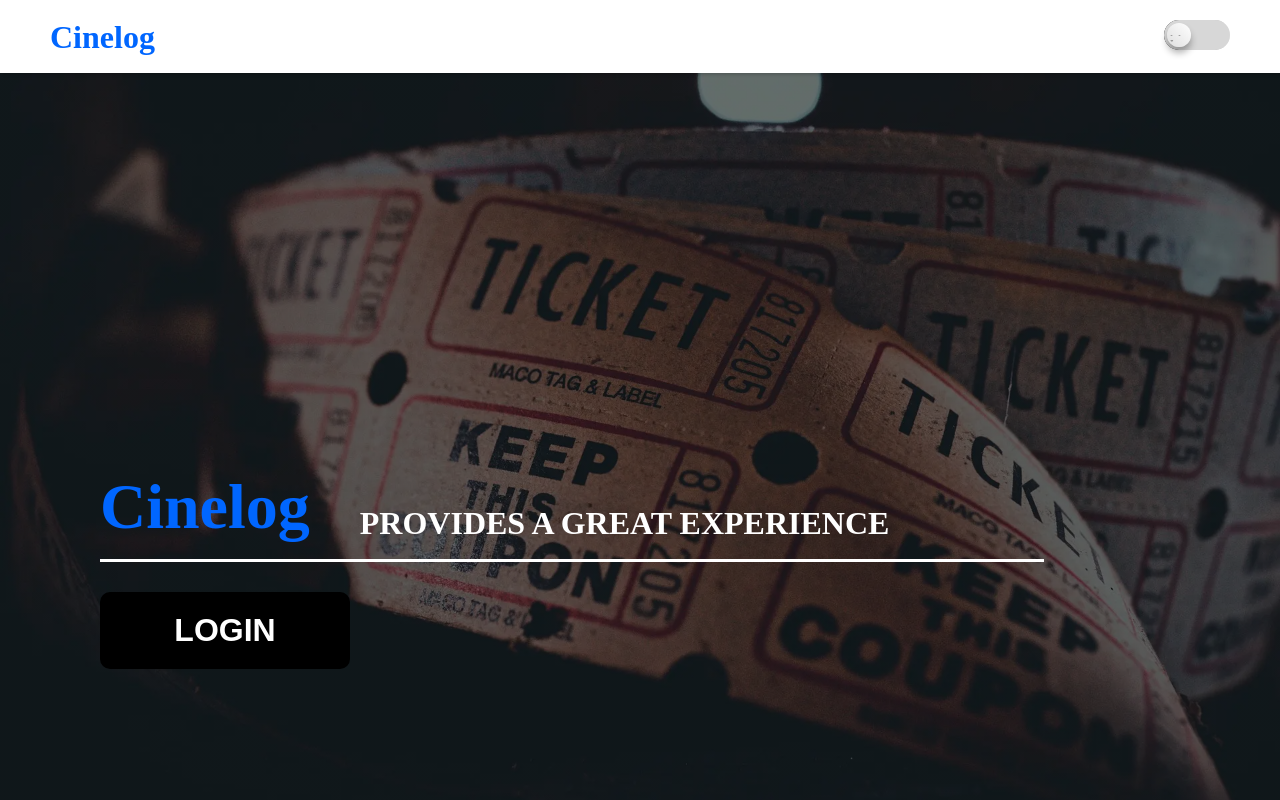
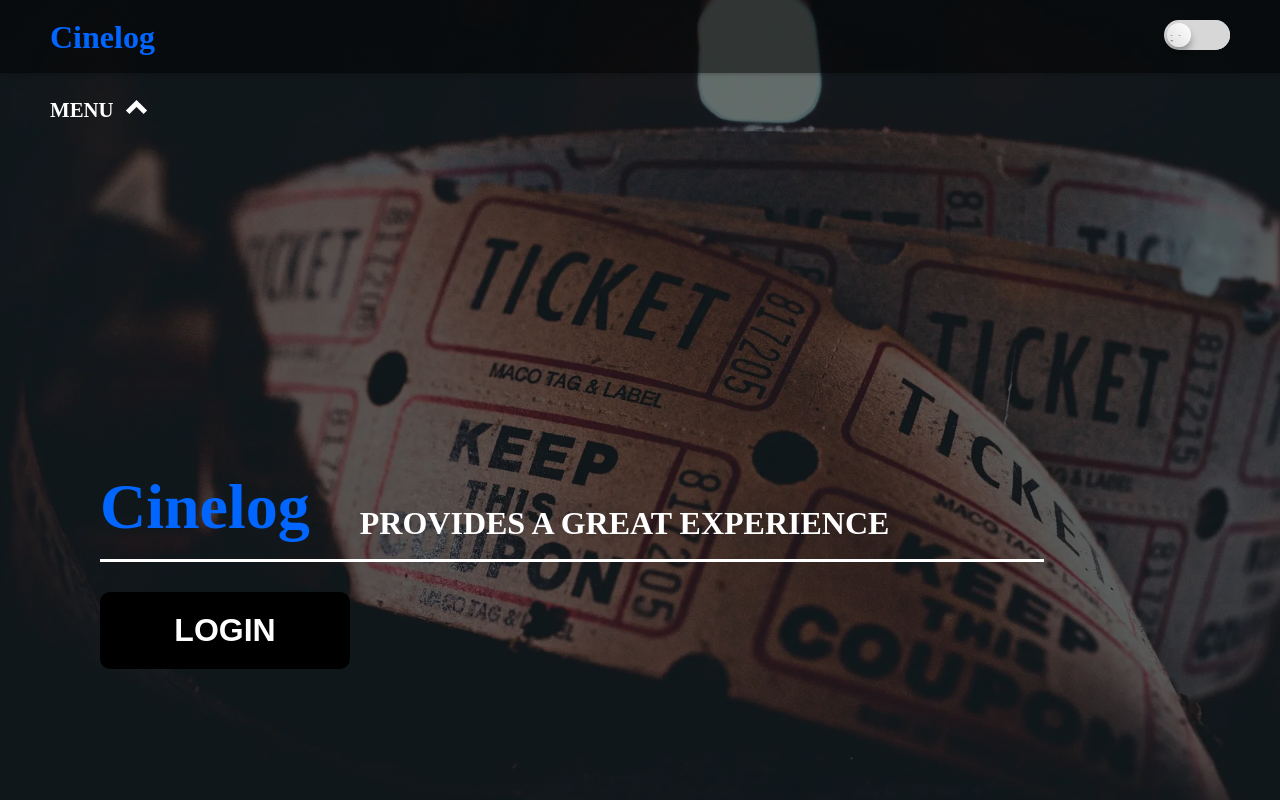
Before and after one commit to chanyoungcoding/Chans-movie, a React (Vite) app in the folder client/: page / in a window 1280 px wide. Built offline with nearby package versions, Linux system fonts and the light colour scheme.

Commit message:
navbar 수정

```diff
--- a/client/package.json
+++ b/client/package.json
@@ -13,6 +13,8 @@
   "dependencies": {
     "@tanstack/react-query": "^5.25.0",
     "axios": "^1.6.7",
+    "framer-motion": "^11.0.22",
+    "jotai": "^2.7.1",
     "moment": "^2.30.1",
     "react": "^18.2.0",
     "react-dom": "^18.2.0",
--- a/client/src/App.css
+++ b/client/src/App.css
@@ -7,6 +7,11 @@
 }
 
 .swiper-button-prev {
+  left: 30px !important;
+}
+
+.swiper-button-next {
+  right: 30px !important;
 }
 
 .swiper-button-next::after,
--- a/client/src/App.tsx
+++ b/client/src/App.tsx
@@ -1,5 +1,6 @@
 import { Route, Routes } from 'react-router-dom';
-import {Suspense, lazy, useEffect} from 'react'
+import {Suspense, lazy, useEffect} from 'react';
+import { Provider } from "jotai";
 
 import './App.css';
 
@@ -17,6 +18,7 @@ function App() {
 
   return (
     <Suspense fallback={<div>loading...</div>}>
+      <Provider>
         <Routes>
           <Route element={<Common/>}>
             <Route index element={<Main/>}/>
@@ -24,6 +26,7 @@ function App() {
             <Route path='/login' element={<Login/>}/>
           </Route>
         </Routes>
+      </Provider>
     </Suspense>
   )
 }
--- a/client/src/components/MovieBox.tsx
+++ b/client/src/components/MovieBox.tsx
@@ -72,7 +72,7 @@ const MovieBoxIntroBox = styled.div`
     align-items: center;
   }
   h1 {
-    font-size: 1.2rem;
+    font-size: 1.1rem;
     color: white;
     font-weight: bold;
   }
--- a/client/src/components/MovieContainer.tsx
+++ b/client/src/components/MovieContainer.tsx
@@ -30,32 +30,19 @@ const MovieContainer:React.FC<GenreData> = ({titleName = "오류"}) => {
       >
         <SwiperSlide>
           <GenreBox>
-          <MovieBox/>
-          <MovieBox/>
-          <MovieBox/>
-          <MovieBox/>
-          <MovieBox/>
-          <MovieBox/>
-          <MovieBox/>
-          <MovieBox/>
-          <MovieBox/>
+          {[...Array(6)].map((_, index) => (
+            <MovieBox key={index} />
+          ))}
           </GenreBox>
         </SwiperSlide>
 
         <SwiperSlide>
           <GenreBox>
-          <MovieBox/>
-          <MovieBox/>
-          <MovieBox/>
-          <MovieBox/>
-          <MovieBox/>
-          <MovieBox/>
-          <MovieBox/>
-          <MovieBox/>
-          <MovieBox/>
+          {[...Array(6)].map((_, index) => (
+            <MovieBox key={index} />
+          ))}
           </GenreBox>
         </SwiperSlide>
-
       </Swiper>
     </GenreContainer>
   )
--- a/client/src/components/Navbar.tsx
+++ b/client/src/components/Navbar.tsx
@@ -1,5 +1,84 @@
+import { useMemo, useState } from "react";
 import { useNavigate } from "react-router-dom"
+import { motion } from "framer-motion";
 import styled from "styled-components"
+
+
+const variants = {
+  open: { rotate: 45 },
+  closed: { rotate: 225 }
+}
+
+const container = {
+  hidden: { scale: 0 },
+  visible: {
+    scale: 1,
+    transition: {
+      delayChildren: 0.3,
+      staggerChildren: 0.2
+    }
+  }
+}
+
+const item = {
+  hidden: {opacity: 0, y: 20},
+  visible: {
+    opacity: 1,
+    y: 0
+  }
+}
+
+const Navbar = () => {
+  const navigate = useNavigate();
+  const onClickGoHome = () => {
+    navigate("/");
+  }
+
+  const [isOpen, setIsOpen] = useState(false);
+
+  const menuList = useMemo(() => [
+    { title: "애니메이션", link: "/animation" },
+    { title: "아시아영화", link: "/animation" },
+    { title: "애니메이션", link: "/animation" },
+    { title: "아시아영화", link: "/animation" },
+  ], []);
+
+  return (
+    <NavbarContainer>
+      <h1 onClick={onClickGoHome}>Cinelog</h1>
+      <div className="checkbox-wrapper-5">
+        <div className="check">
+          <input id="check-5" type="checkbox"/>
+          <label htmlFor="check-5"></label>
+        </div>
+      </div>
+      <MenuContainer>
+        <MenuButton onClick={() => setIsOpen(isOpen => !isOpen)}>
+          <p>MENU</p>
+          <motion.div
+            className="thick-arrow-up"
+            animate={isOpen ? "open" : "closed"}
+            variants={variants}
+          ></motion.div>
+        </MenuButton>
+        {isOpen && (
+        <motion.ul
+          className="container"
+          variants={container}
+          initial="hidden"
+          animate="visible"
+        >
+        {menuList.map((list,index) => (
+          <motion.li className="item" key={index} variants={item}>
+            {list.title}
+          </motion.li>
+        ))}
+        </motion.ul>
+        )}
+      </MenuContainer>
+    </NavbarContainer>
+  )
+}
 
 const NavbarContainer = styled.div`
   display: flex;
@@ -8,7 +87,7 @@ const NavbarContainer = styled.div`
   position: fixed;
   width: 100vw;
   padding: 20px 0px;
-  background-color: white;
+  background-color: rgba(0, 0, 0, 0.5);
   box-shadow: rgba(0, 0, 0, 0.15) 1.95px 1.95px 2.6px;
   h1 {
     margin-left: 50px;
@@ -19,23 +98,44 @@ const NavbarContainer = styled.div`
   }
 `
 
-const Navbar = () => {
-  const navigate = useNavigate();
-  const onClickGoHome = () => {
-    navigate("/");
+const MenuContainer = styled.div`
+  position: absolute;
+  top: 100px;
+  left: 50px;
+  .container {
+    position: absolute;
+    left: -30px;
+    width: 180px;
+    height: 320px;
+    margin-top: 15px;
+    text-align: center;
+    border-radius: 15px;
+    color: white;
+    background-color: rgba(0, 0, 0, 0.5);
+    .item {
+      margin: 15px;
+      font-size: 1.1rem;
+    }
   }
+`
 
-  return (
-    <NavbarContainer>
-      <h1 onClick={onClickGoHome}>Cinelog</h1>
-      <div className="checkbox-wrapper-5">
-        <div className="check">
-          <input id="check-5" type="checkbox"/>
-          <label htmlFor="check-5"></label>
-        </div>
-      </div>
-    </NavbarContainer>
-  )
-}
+const MenuButton = styled.div`
+  display: flex;
+  align-items: center;
+  p {
+    font-size: 1.3rem;
+    font-weight: bold;
+    color: white;
+  }
+  .thick-arrow-up {
+    width: 10px;
+    height: 10px;
+    margin-left: 15px;
+    border: 5px solid #ffffff;
+    border-left: 0;
+    border-top: 0;
+    transform: rotate(225deg);
+  }
+`
 
 export default Navbar
--- a/client/src/pages/Home.tsx
+++ b/client/src/pages/Home.tsx
@@ -46,6 +46,10 @@ const Home = () => {
           </div>
         </DailyContainerBox>
       </DailyContainer>
+      {/* test */}
+      <MovieContainer titleName="애니메이션"/>
+      <MovieContainer titleName="애니메이션"/>
+      <MovieContainer titleName="애니메이션"/>
       <MovieContainer titleName="애니메이션"/>
     </HomeContainer>
   )
--- a/client/src/pages/Main.tsx
+++ b/client/src/pages/Main.tsx
@@ -1,6 +1,28 @@
 import styled from "styled-components";
 import MainOptimizationBackground from "../images/background1.webp";
 import { useNavigate } from "react-router-dom";
+
+const Main = () => {
+
+  const navigate = useNavigate();
+
+  const loginMove = () => {
+    navigate('/login')
+  }
+
+  return (
+    <MainContainer>
+      <MainIntroBox>
+        <div>
+          <h1>Cinelog</h1>
+          <h2>PROVIDES A GREAT EXPERIENCE</h2>
+        </div>
+        <button onClick={loginMove}>LOGIN</button>
+      </MainIntroBox>
+    </MainContainer>
+  )
+}
+
 
 const MainContainer = styled.div`
   background: linear-gradient(rgba(0,0,0,0.5), rgba(0,0,0,0.5)), url(${MainOptimizationBackground}) no-repeat center/cover;
@@ -79,25 +101,4 @@ const MainIntroBox = styled.div`
   }
 `;
 
-const Main = () => {
-
-  const navigate = useNavigate();
-
-  const loginMove = () => {
-    navigate('/login')
-  }
-
-  return (
-    <MainContainer>
-      <MainIntroBox>
-        <div>
-          <h1>Cinelog</h1>
-          <h2>PROVIDES A GREAT EXPERIENCE</h2>
-        </div>
-        <button onClick={loginMove}>LOGIN</button>
-      </MainIntroBox>
-    </MainContainer>
-  )
-}
-
 export default Main
```
Also changed, not shown: client/src/utils/MovieAPI.tsx (added, +7 -0 lines), 1 other file (tests, documents, lock files or other folders). Lines whose indentation alone changed are shown as unchanged.
